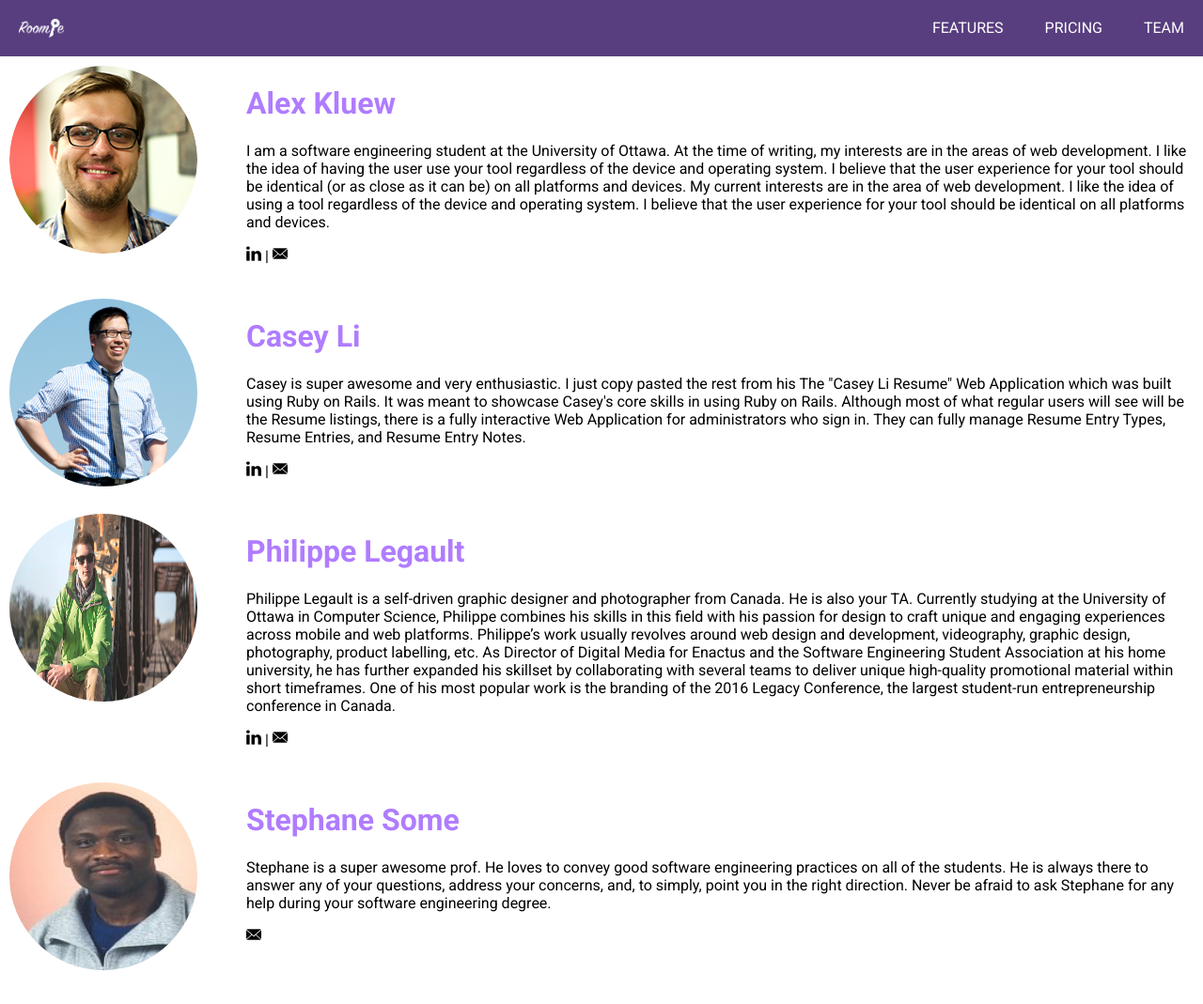
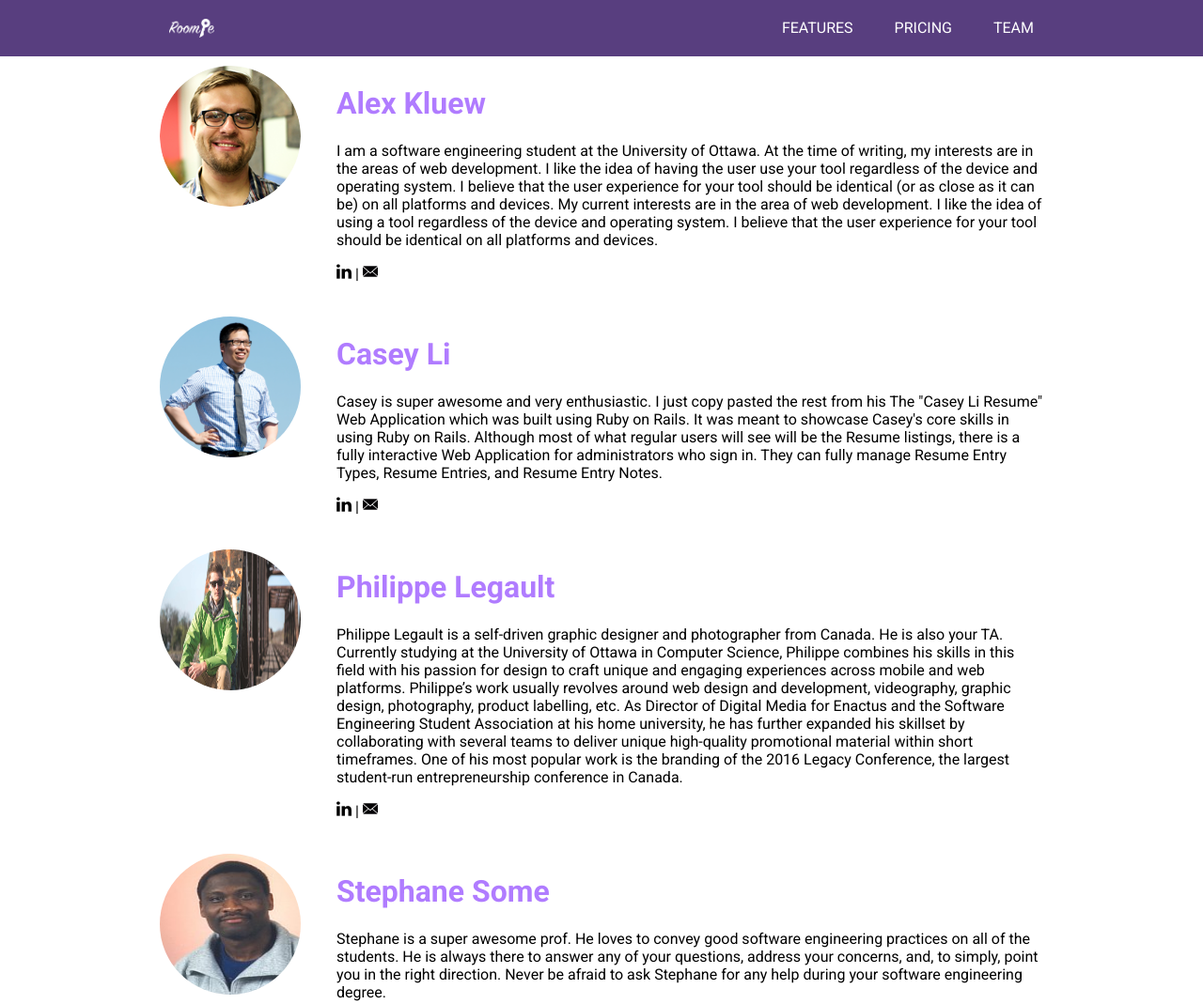
Before and after one commit to uottawa-seg1911-web/uottawa-seg1911-web.github.io, a plain HTML site: page team.html in a window 1280 px wide. Shown: the top 1069 px of the page at 94% size. Before the commit the page ends 1043 px from the top, so only its background shows below. Drawn offline with Linux system fonts and the light colour scheme.

Commit message:
Added container to layout of page.

```diff
--- a/style.css
+++ b/style.css
@@ -16,6 +16,13 @@ body {
 
 .clear-floats {
   clear:both;
+}
+
+.container {
+  max-width:960px;
+  width:calc(100% - 20px);
+  padding:0 10px;
+  margin:0 auto;
 }
 
 /* HEADER *****************************/
@@ -223,8 +230,8 @@ a.button:hover {
 }
 
 #team .team-member .photo img {
-  height: 200px;
-  width: 200px;
+  height: 150px;
+  width: 150px;
   border-radius: 50%;
 }
 
--- a/team.html
+++ b/team.html
@@ -6,6 +6,7 @@
   <body id="team">
 
     <div class="header">
+      <div class="container">
         <div class="logo">
           <a href="index.html">
             <img src="images/logo_white.png" />
@@ -20,8 +21,10 @@
 
         <div class="clear-floats"></div>
       </div>
+    </div>
 
     <div class="content">
+      <div class="container">
         <div class="team-member">
           <div class="photo">
             <img src="images/alex.png" alt="Alex Kluew" />
@@ -89,6 +92,8 @@
           </div>
           <div class="clear-floats"></div>
         </div>
+
+      </div>
     </div>
 
   </body>
```
Also changed, not shown: features.html (+5 -0 lines), index.html (+2 -0 lines), pricing.html (+6 -0 lines). Lines whose indentation alone changed are shown as unchanged.
